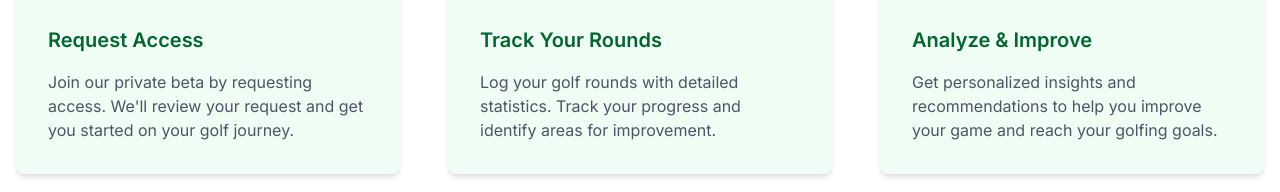
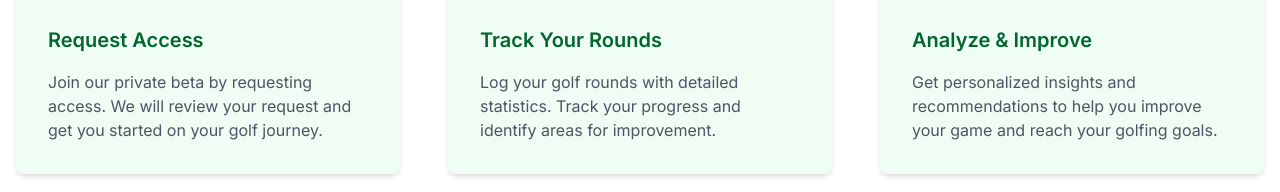
Before and after one commit to mdstrobe/golf-performance-app, a Next.js app: page /welcome in a window 1280 px wide. Shown: the part 818-1010 px from the top of the page. Built offline with nearby package versions, Linux system fonts and the light colour scheme; no server answers.

Commit message:
We Fixed TypeScript and linting errors for Vercel deployment

```diff
--- a/src/app/welcome/page.tsx
+++ b/src/app/welcome/page.tsx
@@ -1,7 +1,7 @@
 'use client';
 
 import { useRouter } from 'next/navigation';
-import Link from 'next/link';
+// import Link from 'next/link';
 
 export default function WelcomePage() {
   const router = useRouter();
@@ -56,7 +56,7 @@ export default function WelcomePage() {
                 </div>
                 <h3 className="text-xl font-semibold text-green-800 mb-4">Request Access</h3>
                 <p className="text-gray-600">
-                  Join our private beta by requesting access. We'll review your request and get you started on your golf journey.
+                  Join our private beta by requesting access. We will review your request and get you started on your golf journey.
                 </p>
               </div>
 
```
